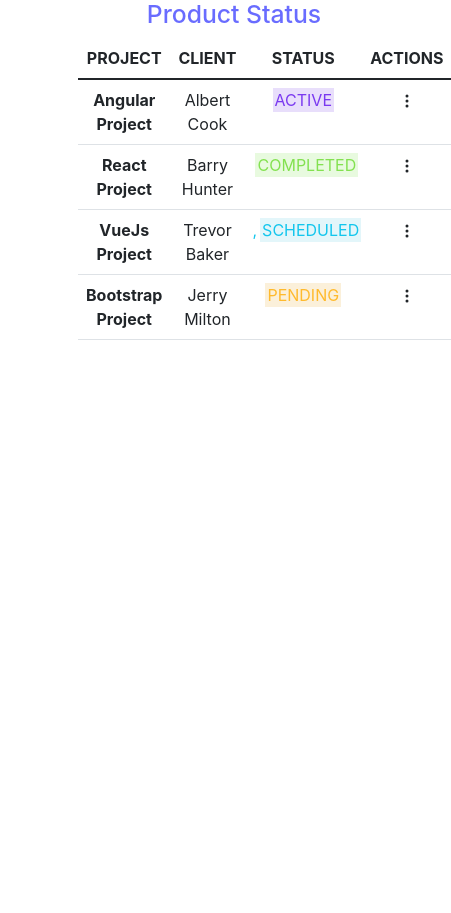
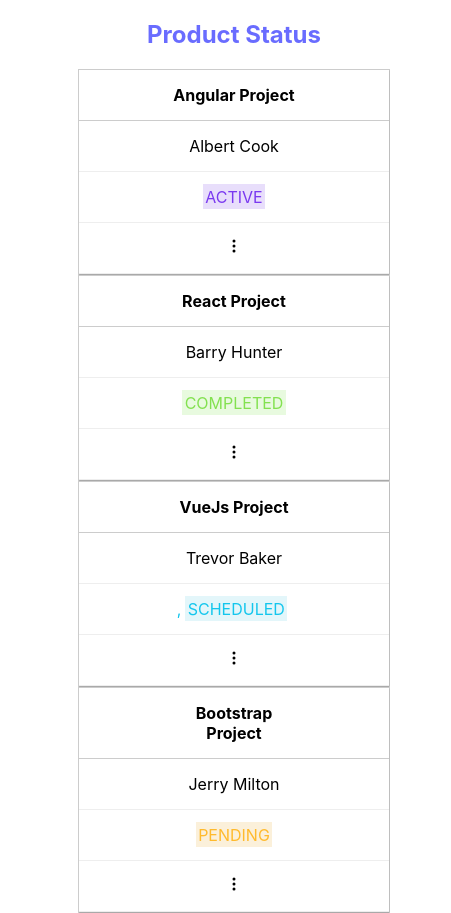
Before and after one commit to ShailajaTripathi/table-int, a React (Create React App) app: page / in a window 390 px wide. Shown: the whole page, 451 px wide, since content can reach past the window. Before the commit the page ends 844 px from the top, so only its background shows below. Built offline with nearby package versions, Linux system fonts and the light colour scheme.

Commit message:
responsiveness updated

```diff
--- a/public/index.html
+++ b/public/index.html
@@ -3,12 +3,12 @@
   <head>
     <meta charset="utf-8" />
     <link rel="icon" href="%PUBLIC_URL%/favicon.ico" />
-    <link
+    <!-- <link
       href="https://cdn.jsdelivr.net/npm/bootstrap@5.1.3/dist/css/bootstrap.min.css"
       rel="stylesheet"
       integrity="sha384-1BmE4kWBq78iYhFldvKuhfTAU6auU8tT94WrHftjDbrCEXSU1oBoqyl2QvZ6jIW3"
       crossorigin="anonymous"
-    />
+    /> -->
     <meta name="viewport" content="width=device-width, initial-scale=1" />
     <meta name="theme-color" content="#000000" />
     <meta
--- a/src/App.js
+++ b/src/App.js
@@ -8,7 +8,6 @@ function App() {
       <Table/>
       {/* <Upload/> */}
       {/* <Popup/> */}
-
     </div>
   );
 }
--- a/src/Components/Styles/popup.css
+++ b/src/Components/Styles/popup.css
@@ -2,7 +2,7 @@
     border:0.2px solid rgb(235, 233, 233);
     width: 600px;
     height: 350px;
-    margin-top: 30%;
+    margin-top: 60%;
     margin-left: 15%;
     padding-top: 5%;
     padding-left:15%;
--- a/src/Components/Styles/table.css
+++ b/src/Components/Styles/table.css
@@ -28,3 +28,75 @@
     color:rgb(255,186,45);
     background-color: rgb(251, 240, 218);
 }
+
+/*  */
+
+
+.table>:not(caption)>*>* {
+    /* padding: 0.5rem 0.5rem; */
+    padding:15px 90px;
+    background-color: white;
+    border-bottom-width: 1px;
+    box-shadow: 0.2px 0.5px #888888;
+    text-indent: initial;
+    border-spacing: 2px;
+
+}
+*, ::after, ::before {
+    box-sizing: border-box;
+}
+table{
+    caption-side: bottom;
+    border-collapse: collapse;
+}
+tbody, td, tfoot, th, thead, tr {
+    border-color: inherit;
+    border-style: solid;
+    border-width: 0;
+}
+table tr td,table tr td{
+    text-align: center;
+}
+th{
+    border-color: inherit;
+    border-style: solid;
+    border-width: 0;
+
+}
+td {
+    display: table-cell;
+    vertical-align: inherit;
+}
+@media only screen and (max-width: 500px) {
+
+    table,head,tbody,th,td,tr {
+       display: block;
+   }
+   thead tr {
+   display: none;
+   }
+   tr {
+    border: 1px solid #ccc;
+   }
+   td {
+   border: none;
+   border-bottom: 1px solid #eee;
+   position: relative;
+   padding-left: 50%;
+   white-space: normal;
+   text-align:left;
+   min-height: 30px;
+   overflow: hidden;
+   word-break:break-all;
+   }
+   td:before {
+   position: absolute;
+   top: 6px;
+   left: 6px;
+   width: 45%;
+   padding-right: 10px;
+   text-align:left;
+   font-weight: bold;
+   }
+   td:before { content: attr(data-title); }
+}
```
